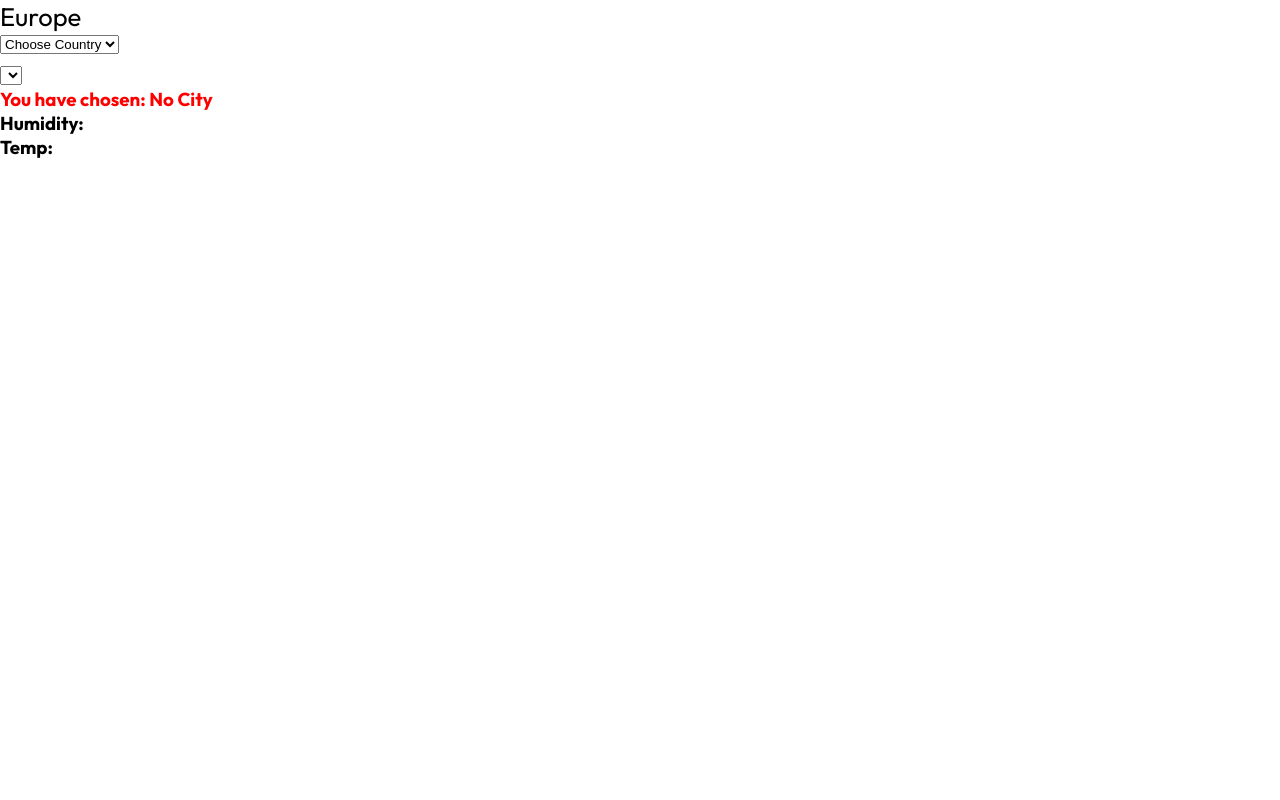
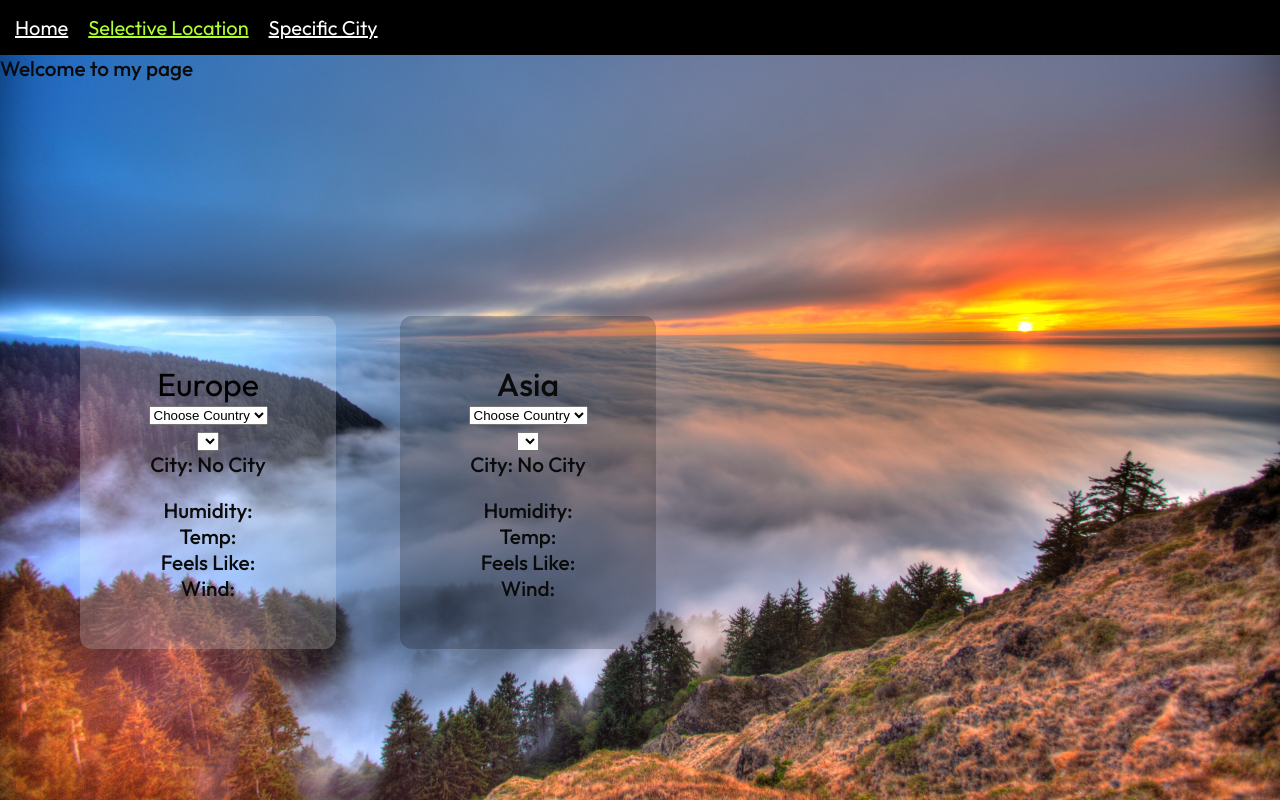
Before and after one commit to choudhmh/weather, a React (Create React App) app: page /displayDifferentLocation in a window 1280 px wide. Built offline with nearby package versions, Linux system fonts and the light colour scheme.

Commit message:
differentlocations added

```diff
--- a/src/App.js
+++ b/src/App.js
@@ -1,17 +1,54 @@
 import "./App.css";
 import DisplayDifferentLocation from "./component/displayDifferentLocation";
-import { useState } from "react";
-import { Router, Route, Routes, Link } from "react-router-dom";
+import SearchCities from "./component/SearchCities";
+
+
+import { Route, Routes, NavLink , BrowserRouter, } from "react-router-dom";
 
 function App() {
 
-  //const [searchTerm, setSearchTerm] = useState(null)
 
   return (
-<div>
-            <p>Welcome</p>
+    <>
+    <BrowserRouter>
+        <div style={{
+            display: "flex",
+            background: 'black',
+            padding: '5px 0 5px 5px',
+            fontSize: '20px'
+        }}>
+
+            <div style={{ margin: '10px' }}>
+                <NavLink to="/App
+                " style={({ isActive }) => ({
+                    color: isActive ? 'greenyellow' : 'white' })}>
+                    Home
+                </NavLink>
+            </div>
+
+            <div style={{ margin: '10px' }}>
+                <NavLink to="/displayDifferentLocation" style={({ isActive }) => ({
+                    color: isActive ? 'greenyellow' : 'white' })}>
+                    Selective Location
+                </NavLink>
+            </div>
+            <div style={{ margin: '10px' }}>
+                <NavLink to="/SearchCities" style={({ isActive }) => ({
+                    color: isActive ? 'greenyellow' : 'white' })}>
+                    Specific City
+                </NavLink>
+            </div>
 
         </div>
+        <Routes>
+
+            <Route exact path="/displayDifferentLocation" element={<DisplayDifferentLocation />} />
+            <Route exact path="/SearchCities" element={<SearchCities />} />
+
+        </Routes>
+    </BrowserRouter>
+    <p>Welcome to my page</p>
+</>
 
   );
 }
--- a/src/searchCities.js
+++ b/src/component/SearchCities.js
@@ -1,28 +1,15 @@
 
 import React from "react";
 import axios from "axios";
-import "../App.css";
+
+
 
 import { useState } from "react";
 
-function searchCitites({setLocation}){
+function SearchCities(){
 
   const [data, setData] = useState({});
-
-    const [newSearchTerm, setNewSearchTerm] = useState('');
-
-
-    const handleChange = (event) =>{
-        setLocation(event.target.value);
-
-    }
-
-    const handleSubmit = (event) => {
-        event.preventDefault();
-        setLocation(newSearchTerm);
-        setNewSearchTerm('');
-    }
-
+  const [location, setLocation] = useState('')
 
   const url = `https://api.openweathermap.org/data/2.5/weather?q=${location}&units=metric&appid=08acd577f8ab8cabf637f7cd3736a629`
 
@@ -38,7 +25,7 @@ function searchCitites({setLocation}){
 
   }
 
-    return(
+  return (
     <div className="app">
       <div className="search">
         <input
@@ -62,17 +49,18 @@ function searchCitites({setLocation}){
           </div>
         </div>
 
-      {data.name !=undefined &&
+      {data.name !==undefined &&
        <div className="bottom">
           <div className="feels">
           {data.weather ? <p>{Math.round(data.main.feels_like)}</p> : null}
-
             <p> Feels like</p>
           </div>
+
           <div className="humdity">
           {data.weather ? <p>{data.main.humidity}</p> : null}
             <p>Humidity</p>
           </div>
+
           <div className="wind">
           {data.weather ? <p>{data.wind.speed}</p> : null}
             <p> Wind Speed</p>
@@ -83,8 +71,6 @@ function searchCitites({setLocation}){
       </div>
     </div>
   );
-
-
 }
 
-export default searchCitites
+export default SearchCities
--- /dev/null
+++ b/src/component/design.css
@@ -0,0 +1,73 @@
+ * {
+    box-sizing: border-box;
+    margin: 0;
+    padding: 0;
+  }
+
+  body {
+    font-family: 'Outfit', 'Segoe UI', 'Roboto', 'Oxygen',
+      'Ubuntu', 'Cantarell', 'Fira Sans', 'Droid Sans', 'Helvetica Neue',
+      sans-serif;
+    -webkit-font-smoothing: antialiased;
+    -moz-osx-font-smoothing: grayscale;
+  }
+
+  p {
+    font-size: 1.3rem;
+    color: rgb(11, 11, 11);
+    font-weight: 500;
+  }
+
+  .city1 {
+    font-size: 1.6rem;
+    color: rgb(238, 7, 7);
+  }
+
+  .cont {
+    font-size: 3rem;
+
+  }
+
+  h1 {
+    font-size: 6rem;
+  }
+
+  .bold {
+    font-weight: 700;
+  }
+
+
+ .europe {
+    display: flex;
+    justify-content: space-evenly;
+    text-align: center;
+    width: 20%;
+    margin: 1rem auto;
+    position: fixed; left:80px; top:300px;
+    padding: 3rem;
+    border-radius: 12px;
+    background-color: rgba(255,255,255, 0.2);
+  }
+
+  .asia {
+    display: flex;
+    justify-content: space-evenly;
+    text-align: center;
+    width: 20%;
+    margin: 1rem auto;
+    position: fixed; left:400px; top:300px;
+    padding: 3rem;
+    border-radius: 12px;
+    background-color: rgba(4, 0, 0, 0.2);
+  }
+
+  .page {
+    content: '';
+    background: url('../assets/sunset.jpg') no-repeat center center/cover;
+    position: absolute;
+    width: 100%;
+    height: 100%;
+    top: 0;
+    left: 0;
+    z-index: -1;
+  }
--- a/src/component/displayDifferentLocation.js
+++ b/src/component/displayDifferentLocation.js
@@ -1,8 +1,7 @@
-import React, { useEffect } from "react";
+import React, { useEffect, useState } from "react";
 import axios from "axios";
+import "./design.css";
 
-
-import { useState } from "react";
 
 function DisplayDifferentLocation({ searchCities }) {
   const [city, setCity] = useState(null);
@@ -27,9 +26,15 @@ function DisplayDifferentLocation({ searchCities }) {
   const handleChange = (event) => {
     console.log(event.target.value);
     setCity(event.target.value);
-
     setValue(event.target.value);
   };
+
+  const handleChange1 = (event1) => {
+    console.log(event1.target.value);
+    setCity(event1.target.value);
+    setValue(event1.target.value);
+  };
+
   useEffect(() => {
     if (city) {
       setIsLoading(true);
@@ -39,13 +44,23 @@ function DisplayDifferentLocation({ searchCities }) {
 
   const handleSubmit = (event) => {};
 
+
   const changeSelectOptionHandler = (event) => {
     setSelected(event.target.value);
   };
 
+  const changeSelectOptionHandler1 = (event1) => {
+    setSelected(event1.target.value);
+  };
+//Europe
   const UK = ["Choose City", "London", "Manchester", "Birmingham", "Glasgow"];
   const France = ["Choose City", "Paris", "Calais", "Lyon", "Nice"];
   const Spain = ["Choose City", "Barcelona", "Madrid", "Córdoba", "Seville "];
+
+  //Asia
+  const China = ["Choose City", "Beijing", "Shanghai", "Hong Kong", "Macau"];
+  const India = ["Choose City", "Delhi", "Chennai", "Madras", "Luknow"];
+  const Kazakhstan = ["Choose City", "Astana", "Almaty", "Shymkent", "Atau"];
 
   /** Type variable to store different array for different dropdown */
   let type = null;
@@ -59,6 +74,12 @@ function DisplayDifferentLocation({ searchCities }) {
     type = France;
   } else if (selected === "Spain") {
     type = Spain;
+  }else if (selected === "Kazakhstan") {
+    type = Kazakhstan;
+  }else if (selected === "India") {
+    type = India;
+  }else if (selected === "China") {
+    type = China;
   }
 
   if (type) {
@@ -78,10 +99,10 @@ function DisplayDifferentLocation({ searchCities }) {
 
   return (
     <form onSubmit={handleSubmit}>
-      <div>
-        <div>
+      <div className="page">
+        <div className="europe">
           <ul>
-            <p>Europe</p>
+            <p1 style={{fontSize:32}}>Europe</p1>
             <select onChange={changeSelectOptionHandler}>
               <option>Choose Country</option>
               <option>UK</option>
@@ -96,11 +117,41 @@ function DisplayDifferentLocation({ searchCities }) {
                 }
               </select>
             </p>
-            <h3 style={{ color: "red" }}>You have chosen:{` ${value}`}</h3>
-            <h3>Humidity: {weatherData?.main.humidity}</h3>
-            <h3>Temp: {weatherData?.main.temp}</h3>
+           <p className="city"> City:{` ${value}`}</p>
+           <br></br>
+            <p>Humidity: {weatherData?.main.humidity}</p>
+            <p>Temp: {weatherData?.main.temp}</p>
+            <p>Feels Like: {weatherData?.main.feels_like}</p>
+            <p>Wind: {weatherData?.wind.speed}</p>
           </ul>
         </div>
+
+        <div className="asia">
+          <ul>
+            <p style={{fontSize:32}}>Asia</p>
+            <select onChange={changeSelectOptionHandler1}>
+              <option>Choose Country</option>
+              <option>China</option>
+              <option>India</option>
+              <option>Kazakhstan</option>
+            </select>
+            <p>
+              <select name="city2" value={value} onChange={handleChange1}>
+                {
+                  /** This is where we have used our options variable */
+                  options
+                }
+              </select>
+            </p>
+           <p className="city2"> City:{` ${value}`}</p>
+           <br></br>
+            <p>Humidity: {weatherData?.main.humidity}</p>
+            <p>Temp: {weatherData?.main.temp}</p>
+            <p>Feels Like: {weatherData?.main.feels_like}</p>
+            <p>Wind: {weatherData?.wind.speed}</p>
+          </ul>
+        </div>
+
       </div>
     </form>
   );
--- a/src/component/nav.js
+++ b/src/component/nav.js
@@ -15,9 +15,9 @@ function Nav() {
     return(
         <div className="App">
       <nav>
-     <li>
-      <Link to="/displayDifferentLocation"> DisplayDifferentLocation </Link>
-       </li>
+        Hello
+
+
       </nav>
     </div>
     )
--- a/src/index.css
+++ b/src/index.css
@@ -16,6 +16,7 @@ body {
 
 p {
   font-size: 1.6rem;
+  color: #f8f8f8;
 }
 
 h1 {
--- a/src/index.js
+++ b/src/index.js
@@ -9,9 +9,9 @@ import reportWebVitals from './reportWebVitals';
 const root = ReactDOM.createRoot(document.getElementById('root'));
 root.render(
   <React.StrictMode>
-    <DisplayDifferentLocation />
-     {/* <Nav />
-    <App /> */}
+    {/* <DisplayDifferentLocation /> */}
+     {/* <Nav /> */}
+    <App />
 
   </React.StrictMode>
 );
```
Lines whose indentation alone changed are shown as unchanged.
